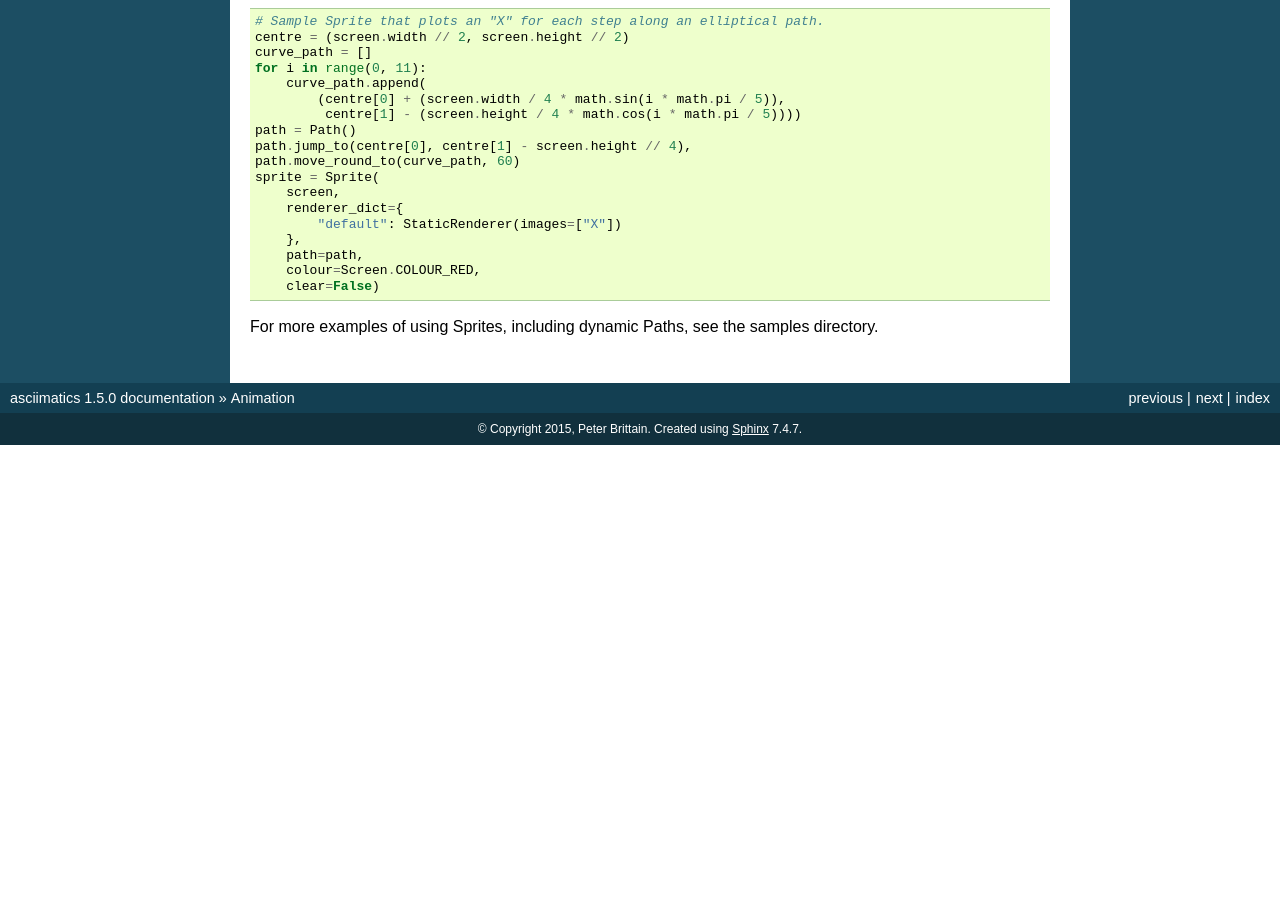
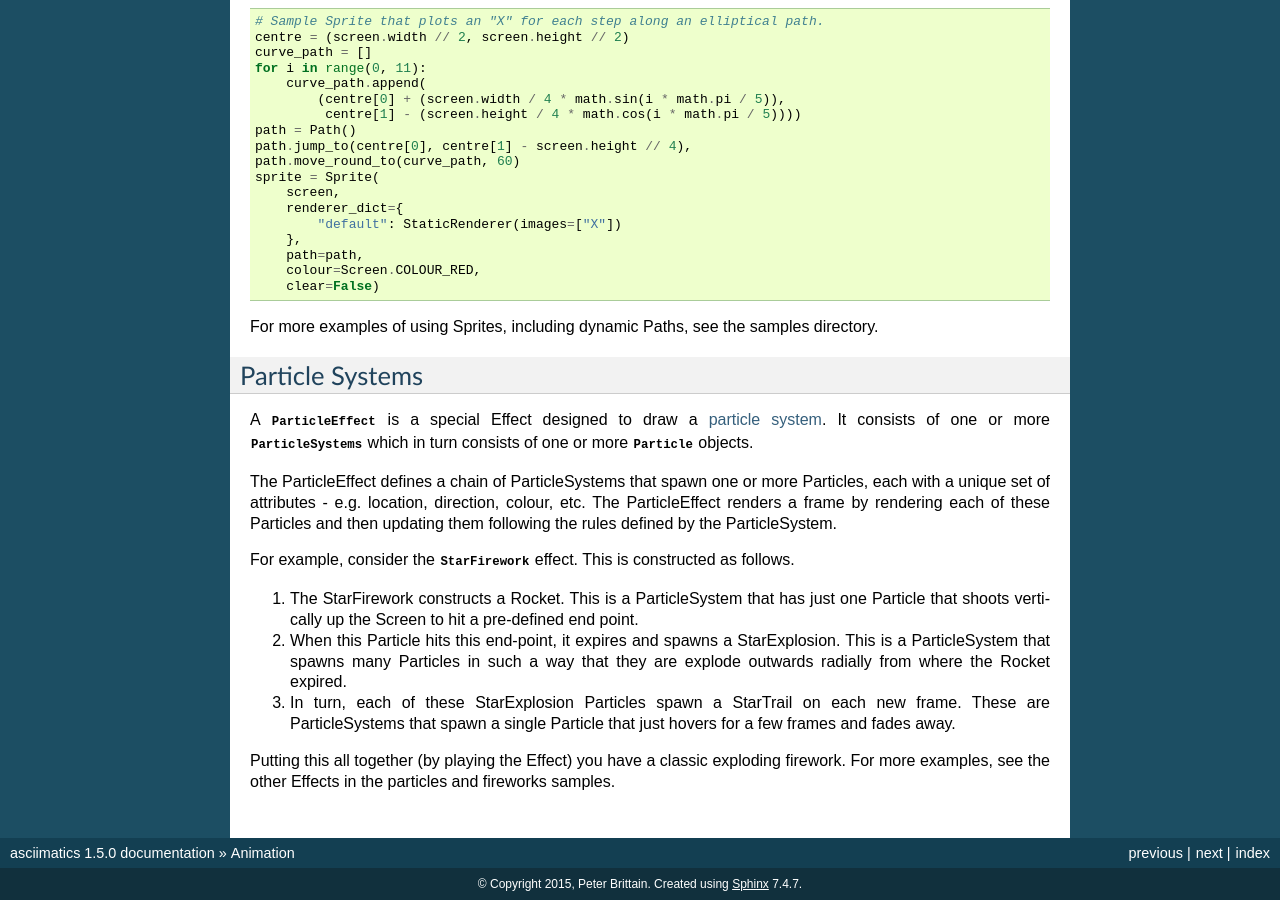
Before and after one commit to peterbrittain/asciimatics, a Sphinx documentation site: the page built from doc/source/animation.rst, in a window 1280 px wide and 900 px high, scrolled down 996 px. Built offline with Sphinx 7.4.7, drawn with Linux system fonts in a browser that asks for light colours; before the commit the page ends 1441 px from its top, so only the background shows below that.

Commit message:
Add text for particle systems.

```diff
--- a/doc/source/animation.rst
+++ b/doc/source/animation.rst
@@ -53,3 +53,17 @@ The full declaration of a Sprite is therefore something like this.
         clear=False)
 
 For more examples of using Sprites, including dynamic Paths, see the samples directory.
+
+Particle Systems
+----------------
+A :py:obj:`.ParticleEffect` is a special Effect designed to draw a `particle system <https://en.m.wikipedia.org/wiki/Particle_system>`_.  It consists of one or more :py:obj:`.ParticleSystems` which in turn consists of one or more :py:obj:`.Particle` objects.
+
+The ParticleEffect defines a chain of ParticleSystems that spawn one or more Particles, each with a unique set of attributes - e.g. location, direction, colour, etc.  The ParticleEffect renders a frame by rendering each of these Particles and then updating them following the rules defined by the ParticleSystem.
+
+For example, consider the :py:obj:`.StarFirework` effect.  This is constructed as follows.
+
+1. The StarFirework constructs a Rocket.  This is a ParticleSystem that has just one Particle that shoots vertically up the Screen to hit a pre-defined end point.
+2. When this Particle hits this end-point, it expires and spawns a StarExplosion.  This is a ParticleSystem that spawns many Particles in such a way that they are explode outwards radially from where the Rocket expired.
+3. In turn, each of these StarExplosion Particles spawn a StarTrail on each new frame.  These are ParticleSystems that spawn a single Particle that just hovers for a few frames and fades away.
+
+Putting this all together (by playing the Effect) you have a classic exploding firework.  For more examples, see the other Effects in the particles and fireworks samples.
```
